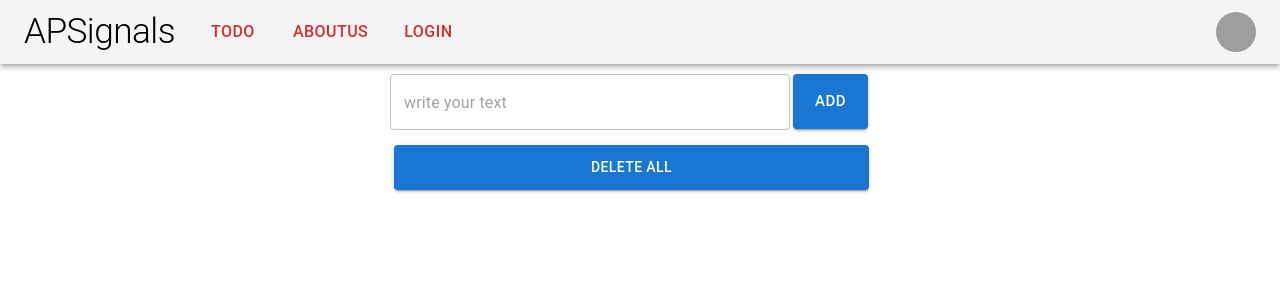
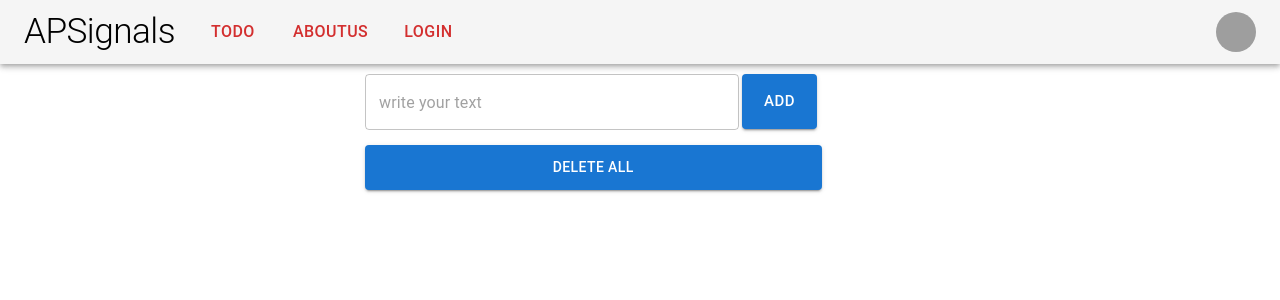
Before and after one commit to pouryaghazizadeh/redux-toolkit-react, a React (Create React App) app in the folder Frontend/: page /todo in a window 1280 px wide. Shown: the top 300 px of the page. Built offline with nearby package versions, Linux system fonts and the light colour scheme; grey boxes are pictures that could not be loaded.

Commit message:
style todo

```diff
--- a/Frontend/src/pages/todo/Todo.js
+++ b/Frontend/src/pages/todo/Todo.js
@@ -6,18 +6,22 @@ import Button from "../../components/Button/Button";
 import Input from "../../components/input/Input";
 import TodoCard from "../../components/TodoCard";
 import { add, selectTodo } from "../../redux/slice/todoSlice";
+// style
+import {todoStyles} from "./todo.style"
+
 const Todo = () => {
   const [todo, setTodo] = useState("");
 
   const dispatch = useDispatch();
   const todos = useSelector(selectTodo);
-
+// style
+const classes = todoStyles()
   // info for todo input
   const todoInput = {
     type: "text",
     variant: "outlined",
     placeholder: "write your text",
-    sx: { width: "80%", marginRight: "3px" },
+    sx: { width: { xs: "78%",sm:"68%"}, marginRight: "3px" },
   };
   // info add btn
   const InfoAddBtn = {
@@ -34,40 +38,21 @@ const Todo = () => {
   // delete btn
   const InfoDeleteBtn = {
     name: "Delete All",
-    sx: { width: "95%", margin: "15px 4px 0px 4px", height: "45px" },
+    sx: {
+      width: { xs: "100%", sm: "83%" },
+      margin: { xs: "15px 0px 0px 0px", sm: "15px 4px 0px 4px", md:"15px 0px 0px 0px" },
+      height: "45px",
+    },
   };
 
   return (
-    <Box
-      component="main"
-      sx={{
-        display: "flex",
-        flexDirection: "column",
-        alignItems: "center",
-      }}
-    >
-      <Box
-        component="section"
-        sx={{
-          width: "500px",
-          height: "150px",
-          marginTop: "10px",
-          // display: "flex",
-          // background: "blue",
-        }}
-      >
+    <Box component="main" className={classes.containerPage}>
+      <Box component="section" className={classes.containerInput}>
         <Input Info={todoInput} />
         <Button Info={InfoAddBtn} />
         <Button Info={InfoDeleteBtn} />
       </Box>
-      <Box
-        component="section"
-        sx={{
-          width: "80%",
-          height: "auto",
-          background: "khaki",
-        }}
-      >
+      <Box component="section" className={classes.containerCard}>
         {todos.map(({ text, id }) => {
           return <TodoCard key={id} text={text} id={id} setTodo={setTodo} />;
         })}
@@ -77,32 +62,3 @@ const Todo = () => {
 };
 
 export default Todo;
-
-// <div>
-//       <input
-//         type="text"
-//         placeholder="todo"
-//         value={todo}
-//         onChange={(e) => setTodo(e.target.value)}
-//       />
-//       {/* button for add todo  */}
-//       <button
-//         onClick={() => {
-//           dispatch(add({ text: todo, id: Date.now().toString() }));
-//           setTodo("");
-//         }}
-//       >
-//         add
-//       </button>
-//       {/* button for delete a todo */}
-//       <button onClick={() => dispatch(delAll())}>delete All</button>
-//       {/* map on array of todo for show them */}
-//       <div>
-
-//       </div>
-//     </div>
-// <div>
-//   {todos.map(({ text, id }) => {
-//     return <TodoCard key={id} text={text} id={id} setTodo={setTodo} />;
-//   })}
-// </div>;
--- a/Frontend/src/pages/todo/todo.style.js
+++ b/Frontend/src/pages/todo/todo.style.js
@@ -1,6 +1,45 @@
+import { makeStyles } from "@mui/styles";
 
+export const todoStyles = makeStyles((theme) => {
+  return {
+    containerPage: {
+      display: "flex",
+      flexDirection: "column",
+      alignItems: "center",
+    },
+    // container input todo
+    containerInput: {
+      //   width: "500px",
+      height: "150px",
+      marginTop: "10px",
 
+      //   background: "blue",
 
+      [theme.breakpoints.up("xs")]: {
+        width: "370px",
+
+        // paddingLeft:"4px"
+      },
+      [theme.breakpoints.up("sm")]: {
+        width: "500px",
+      },
+      [theme.breakpoints.up("md")]: {
+        width: "550px",
+      },
+    },
+    // container todo card
+    containerCard: {
+      width: "80%",
+      height: "auto",
+      background: "khaki",
+      display: "flex",
+      justifyContent: "space-evenly",
+
+      gap:"10",
+      flexWrap: "wrap",
+    },
+  };
+});
 
 //   [theme.breakpoints.up("xs")]: {
 
```
